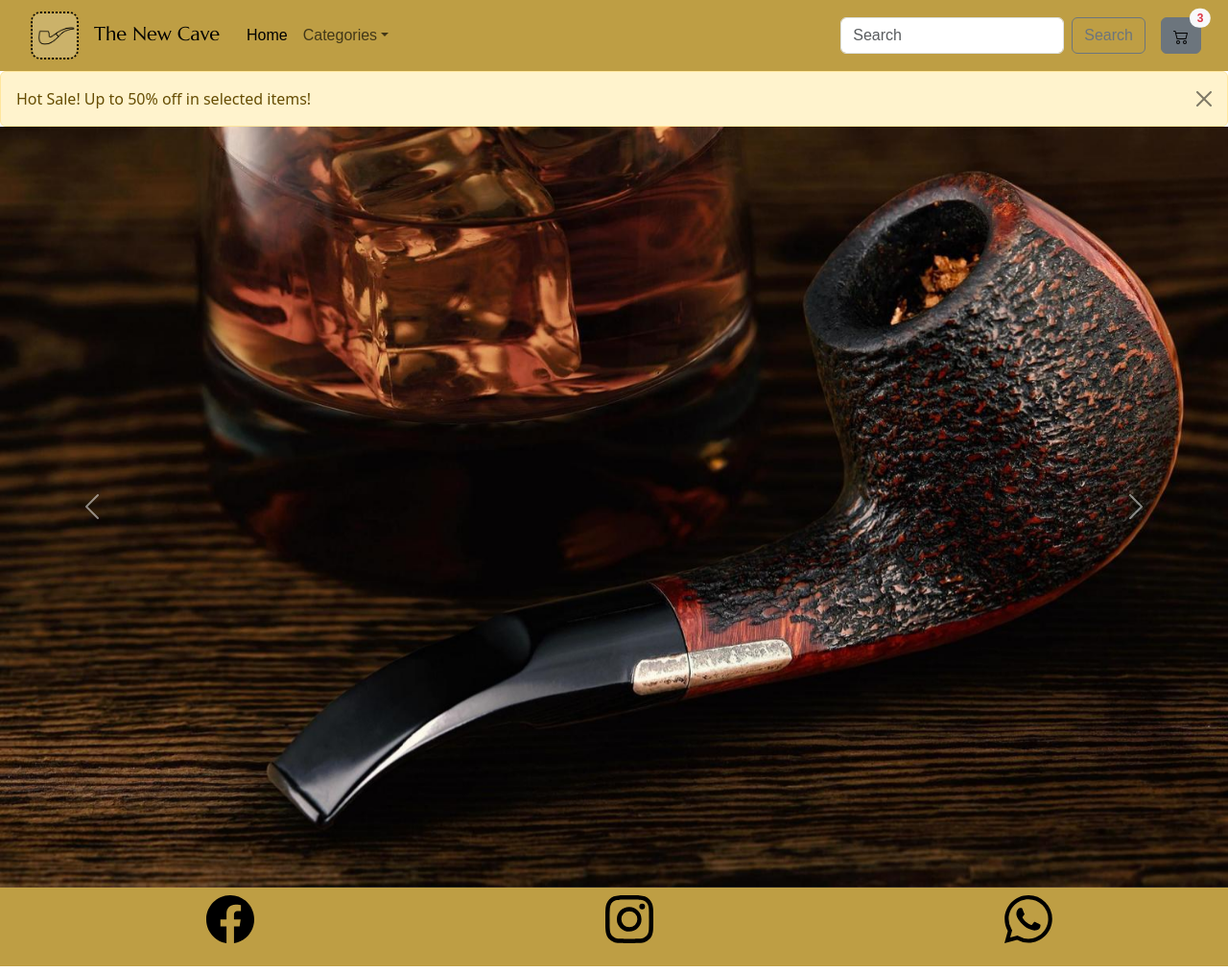
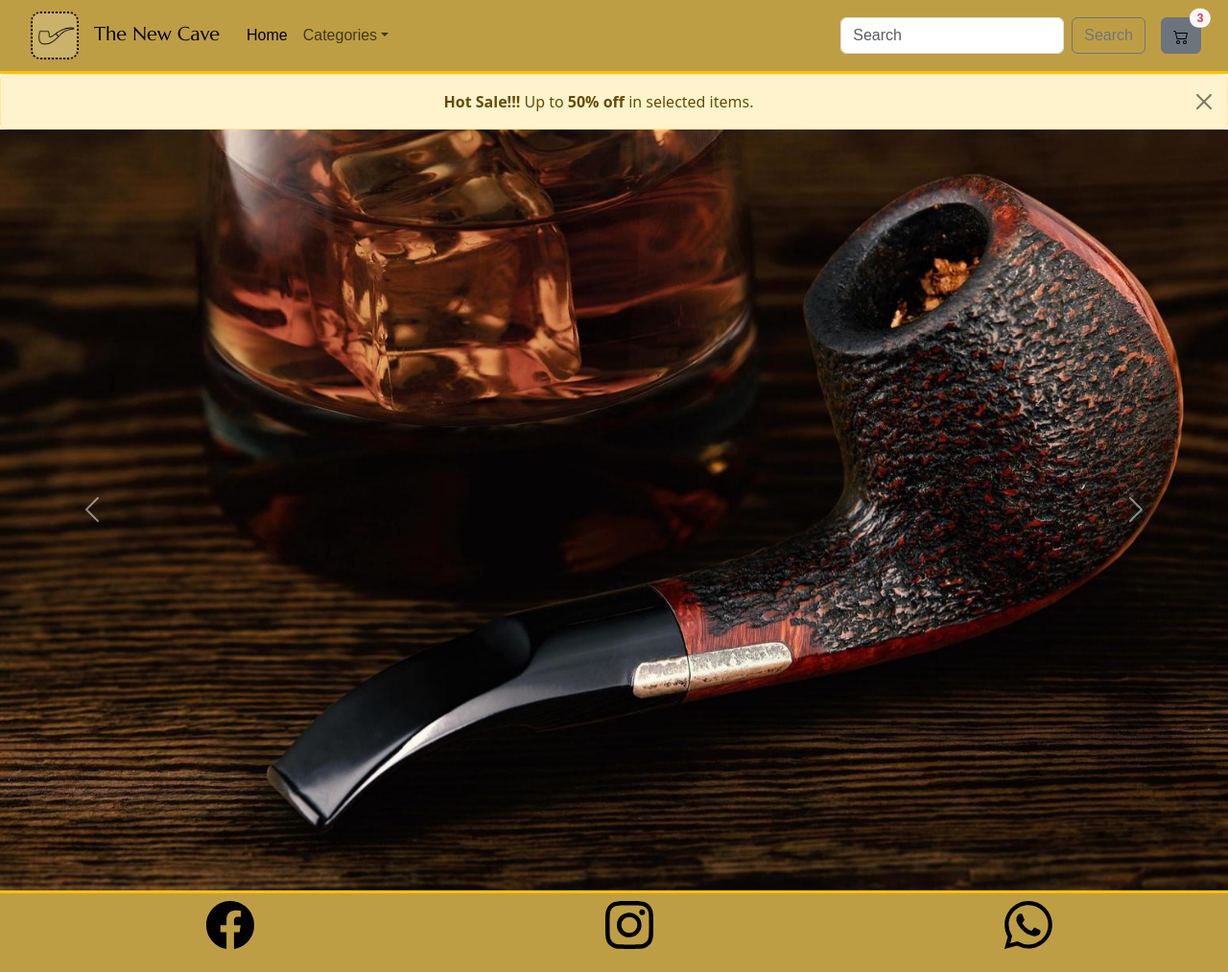
Before and after one commit to wz1971/thenewcave, a React (Create React App) app: page / in a window 1280 px wide. Shown: the whole page at 96% size. Built offline with nearby package versions, Linux system fonts and the light colour scheme; a web font is replaced by a local one.

Commit message:
minor style corrections

```diff
--- a/src/App.css
+++ b/src/App.css
@@ -2,6 +2,7 @@
   box-sizing: border-box;
   margin: 0;
 }
+
 .navbar, .footer {
   font-family: 'Comme', sans-serif;
   background-color:#be9e44;
--- a/src/App.jsx
+++ b/src/App.jsx
@@ -7,7 +7,7 @@ function App() {
   return (
     <div>
       <Header />
-      <ItemListContainer myalert={"Hot Sale! Up to 50% off in selected items!"}/>
+      <ItemListContainer myalert={[<strong>Hot Sale!!! </strong>," Up to ", <strong>50% off</strong>, " in selected items."]}/>
       <Footer />
     </div>
   );
--- a/src/components/Footer.jsx
+++ b/src/components/Footer.jsx
@@ -7,7 +7,7 @@ import whatsapplogo from './images/whatsapp.svg'
 
 const Footer = () => {
   return (
-    <div className='py-2 footer'>
+    <div className="py-2 footer border-top border-warning border-3">
         <ul id="logoList">
             <li><div><a href="https://facebook.com"><img src={facebooklogo} alt="Facebook Logo" className="footerLogos"/></a></div></li>
             <li><div><a href="https://instagram.com"><img src={instagramlogo} alt="Instagram Logo"className="footerLogos"/></a></div></li>
--- a/src/components/ItemListContainer.jsx
+++ b/src/components/ItemListContainer.jsx
@@ -5,7 +5,7 @@ const ItemListContainer = ({ myalert }) => {
 
   return (
     <div>
-      <div class="alert alert-warning alert-dismissible fade show my-0" role="alert">
+      <div class="alert alert-warning alert-dismissible fade show my-0 text-center" role="alert">
         {myalert} <button type="button" class="btn-close" data-bs-dismiss="alert" aria-label="Close"></button>
       </div>
       <div>
--- a/src/components/NavBar.jsx
+++ b/src/components/NavBar.jsx
@@ -6,7 +6,7 @@ import CartWidget from './CartWidget'
 const NavBar = () => {
   return (
     <div>
-      <nav className="navbar navbar-expand-lg">
+      <nav className="navbar navbar-expand-lg border-bottom border-warning border-3">
         <div className="container-fluid">
           <a className="navbar-brand p-1" href="#">
             <img src={pipeicon} alt="Brand Logo" width="50" height="50" className="mx-3 brandlogo"></img>
```
